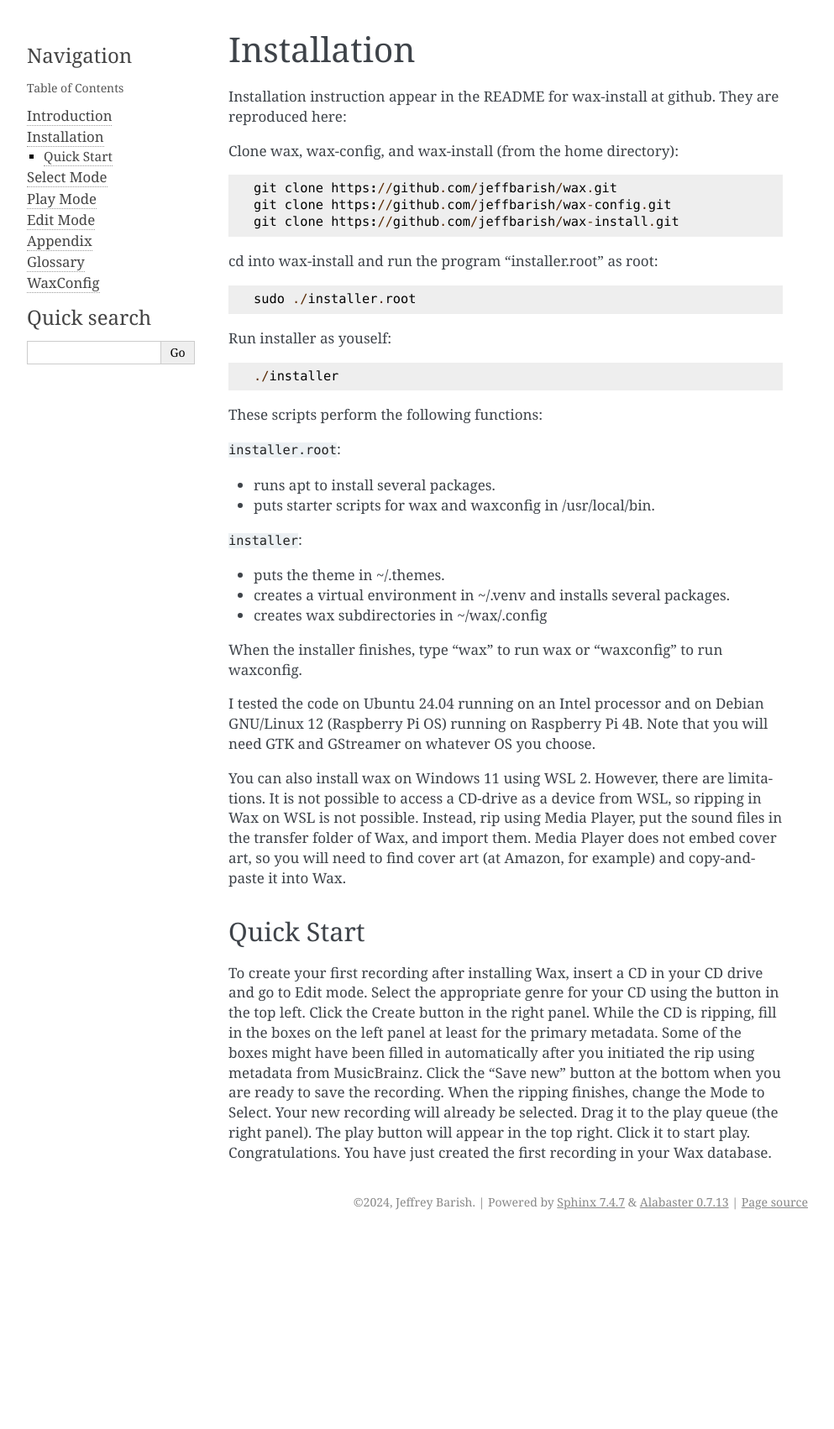
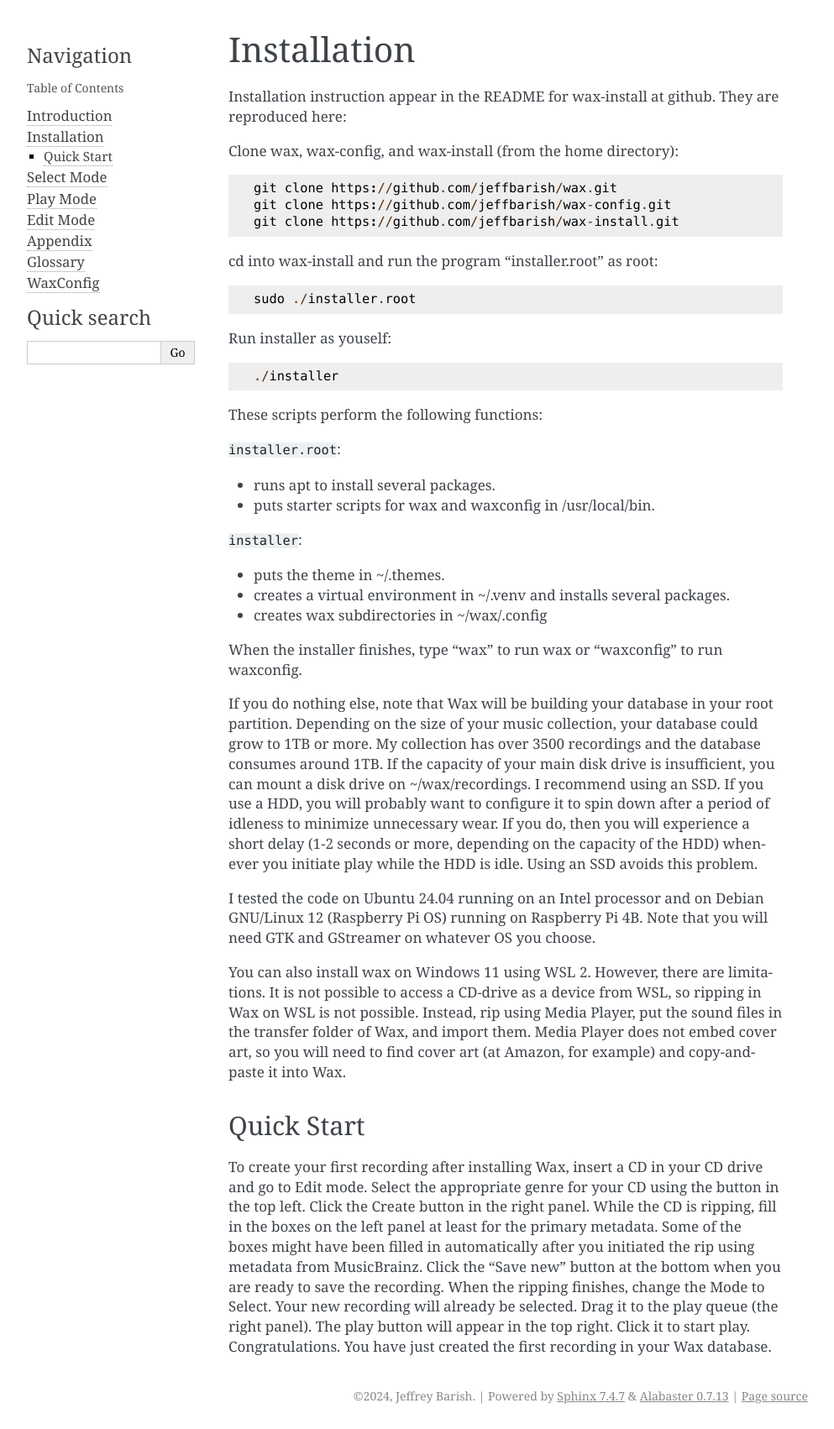
Before and after one commit to jeffbarish/wax-manual, a Sphinx documentation site: the page built from source/installation.rst, in a window 1280 px wide. Shown: the whole page at 84% size, without its empty margins (148-1141 px from the left). Built offline with Sphinx 7.4.7, drawn with Linux system fonts in a browser that asks for light colours; before the commit the page ends 1471 px from its top, so only the background shows below that.

Commit message:
Add paragraph about mounting an SSD on recordings.

```diff
--- a/source/installation.rst
+++ b/source/installation.rst
@@ -38,6 +38,8 @@ These scripts perform the following functions:
 
 When the installer finishes, type "wax" to run wax or "waxconfig" to run waxconfig.
 
+If you do nothing else, note that Wax will be building your database in your root partition. Depending on the size of your music collection, your database could grow to 1TB or more. My collection has over 3500 recordings and the database consumes around 1TB. If the capacity of your main disk drive is insufficient, you can mount a disk drive on ~/wax/recordings. I recommend using an SSD. If you use a HDD, you will probably want to configure it to spin down after a period of idleness to minimize unnecessary wear. If you do, then you will experience a short delay (1-2 seconds or more, depending on the capacity of the HDD) whenever you initiate play while the HDD is idle. Using an SSD avoids this problem.
+
 I tested the code on Ubuntu 24.04 running on an Intel processor and on Debian GNU/Linux 12 (Raspberry Pi OS) running on Raspberry Pi 4B. Note that you will need GTK and GStreamer on whatever OS you choose.
 
 You can also install wax on Windows 11 using WSL 2. However, there are limitations. It is not possible to access a CD-drive as a device from WSL, so ripping in Wax on WSL is not possible. Instead, rip using Media Player, put the sound files in the transfer folder of Wax, and import them. Media Player does not embed cover art, so you will need to find cover art (at Amazon, for example) and copy-and-paste it into Wax.
```
Also changed, not shown: 5 other files.
